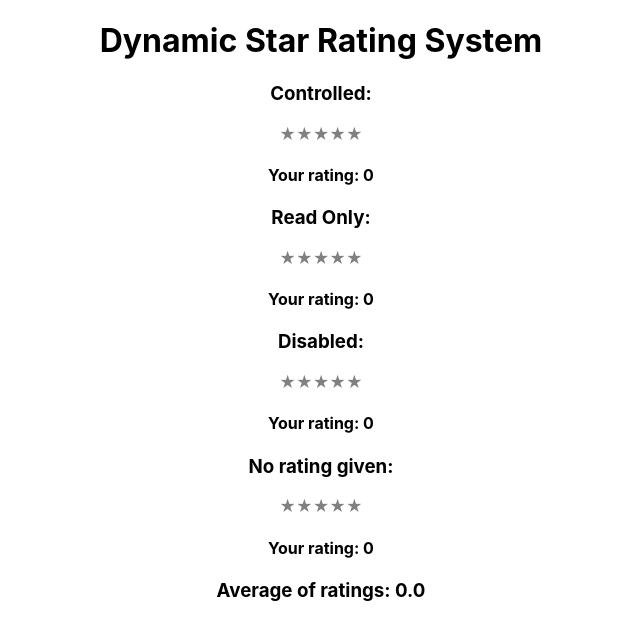
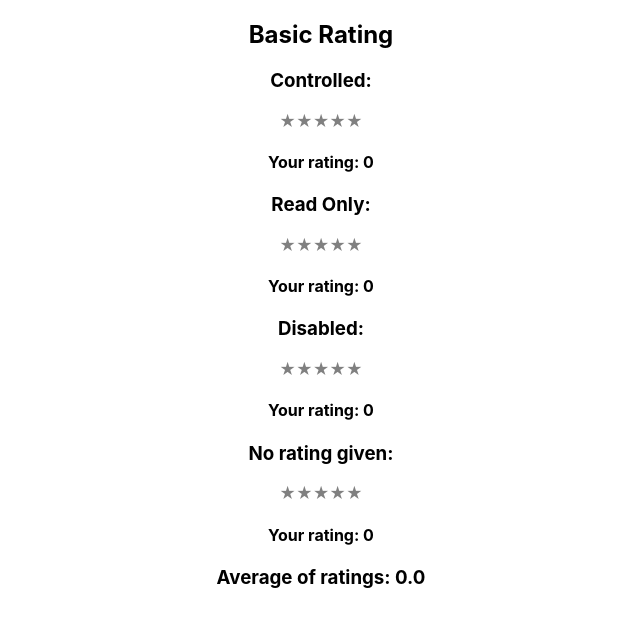
Before and after one commit to FatimaShibli/Star-System, a React (Create React App) app: page / in a window 1280 px wide. Shown: the top 640 px of the page, without its empty margins (319-959 px from the left). Built offline with nearby package versions, Linux system fonts and the light colour scheme; no server answers.

Commit message:
Update App.js

```diff
--- a/src/App.js
+++ b/src/App.js
@@ -4,7 +4,7 @@ import StarRating from './StarRating';
 function App() {
   return (
     <div className="App">
-      <h1>Dynamic Star Rating System</h1>
+      <h2>Basic Rating</h2>
       <StarRating />
     </div>
   );
```
